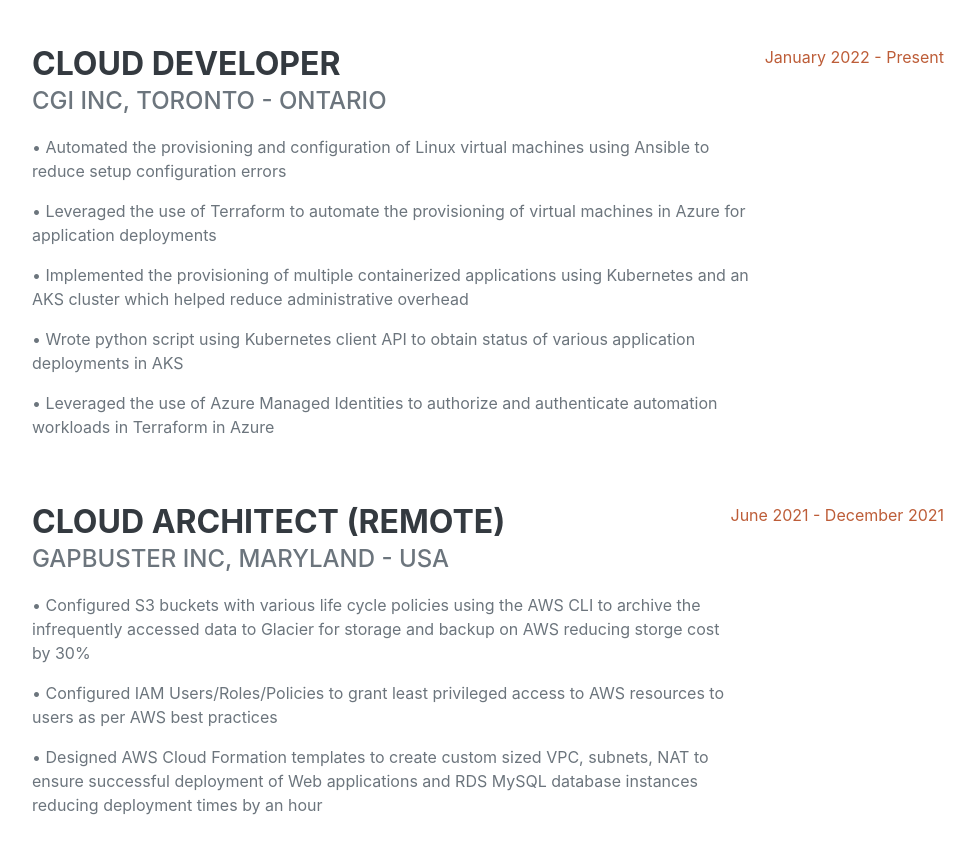
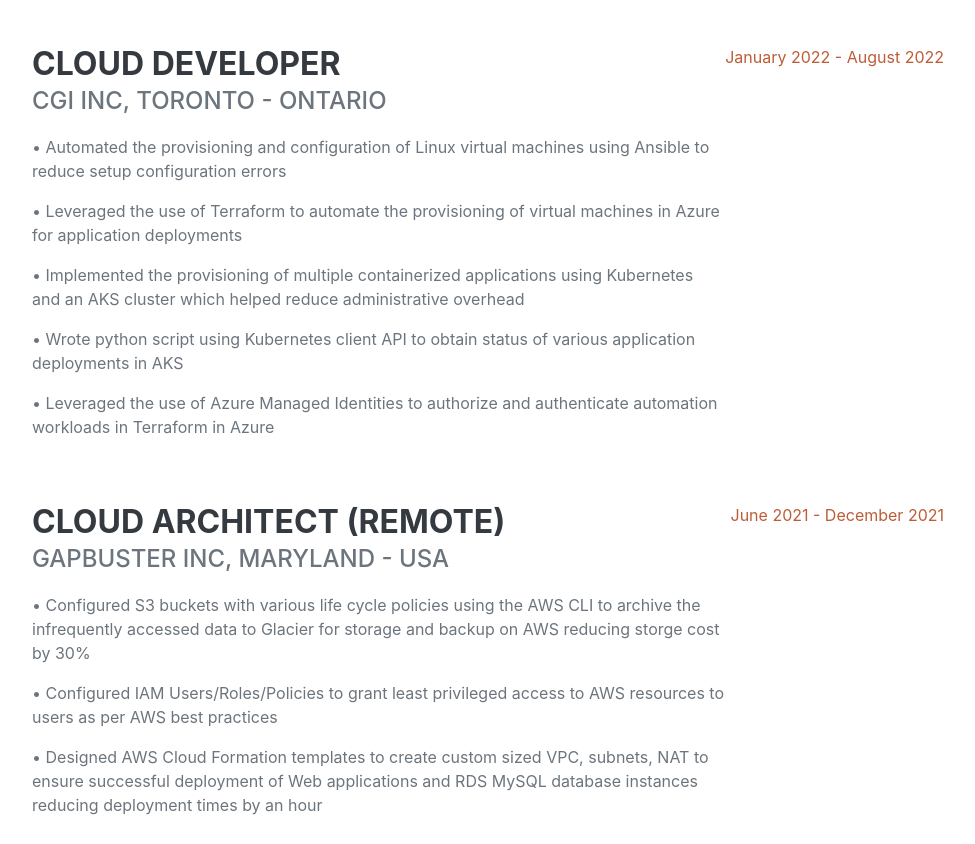
Before and after one commit to Xcalliba/Resume, a plain HTML site: page index.html in a window 1280 px wide. Shown: the part 1434-2278 px from the top of the page, without its empty margins (288-1263 px from the left). Drawn offline with nearby package versions, Linux system fonts and the light colour scheme; no server answers; a web font is replaced by a local one.

Commit message:
Edited some github actions and cgi end date

```diff
--- a/index.html
+++ b/index.html
@@ -82,7 +82,7 @@
                             <p>• Wrote python script using Kubernetes client API to obtain status of various application deployments in AKS</p>
                             <p>• Leveraged the use of Azure Managed Identities to authorize and authenticate automation workloads in Terraform in Azure</p>
                         </div>
-                        <div class="flex-shrink-0"><span class="text-primary">January 2022 - Present</span></div>
+                        <div class="flex-shrink-0"><span class="text-primary">January 2022 - August 2022</span></div>
                     </div>
                     <div class="d-flex flex-column flex-md-row justify-content-between mb-5">
                         <div class="flex-grow-1">
```
Also changed, not shown: 2 other files.
